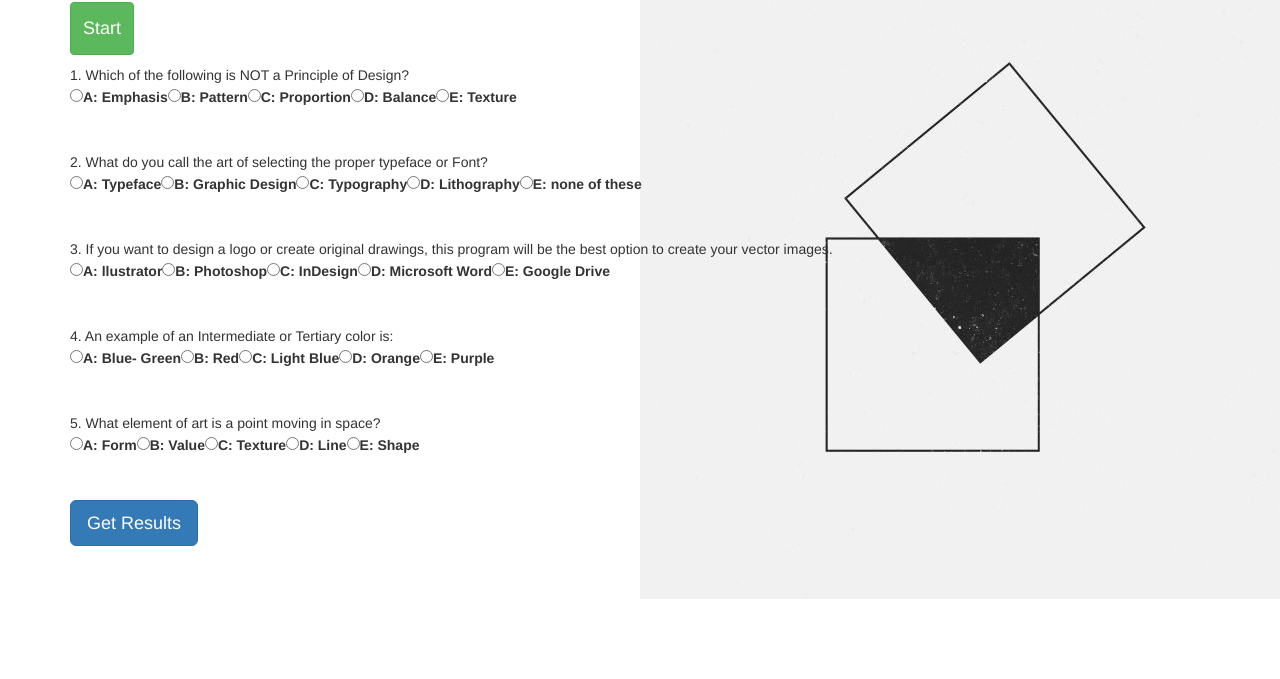
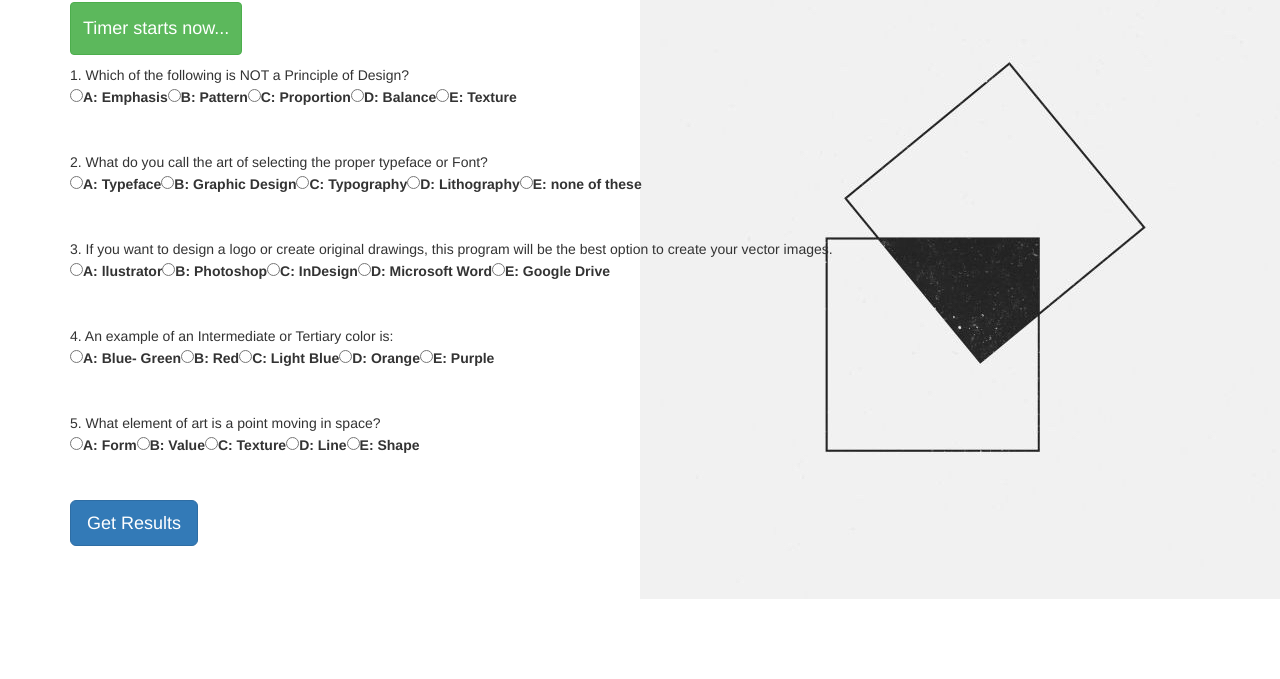
Before and after one commit to llandicho/TriviaGame, a plain HTML site: page index.html in a window 1280 px wide. Shown: the part 121-800 px from the top of the page. Drawn offline with nearby package versions, Linux system fonts and the light colour scheme.

Commit message:
add copy that says timer starts now

```diff
--- a/assets/javascript/app.js
+++ b/assets/javascript/app.js
@@ -1,6 +1,5 @@
 
 var myQuestions = [
-
 
     {
         question: "1. Which of the following is NOT a Principle of Design?",
--- a/index.html
+++ b/index.html
@@ -18,7 +18,7 @@
 		<h1>Graphic Design Trivia Quiz</h1>
 	<div id="show-number"></div>
 
-	<button id="start" type="button" class="btn btn-success"><h4>Start</h4></button>
+	<button id="start" type="button" class="btn btn-success"><h4>Timer starts now...</h4></button>
 	<p></p>
 
 	<div id="quiz"></div><br><br>
```
